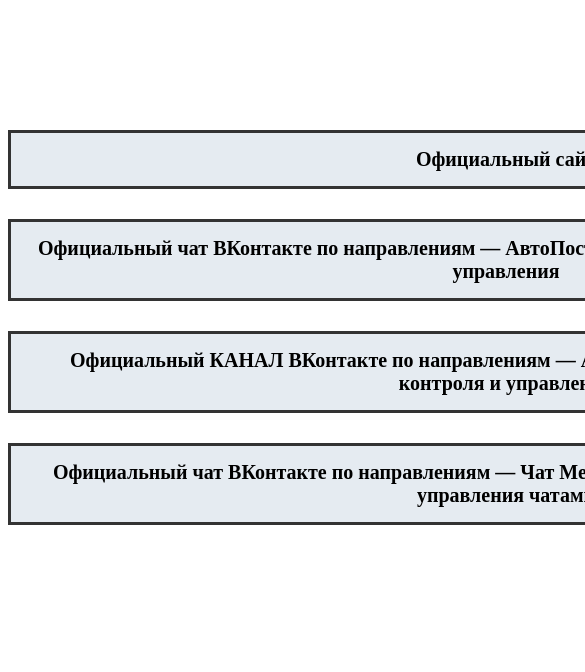
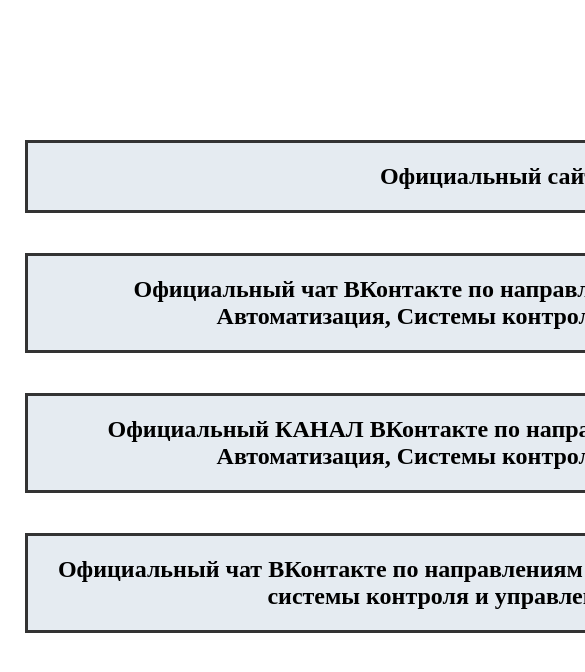
Before and after one commit to coder-links/cc, a plain HTML site: page links.html in a window 390 px wide. Shown: the top 672 px of the page, 585 px wide, since content can reach past the window. Drawn offline with Linux system fonts and the light colour scheme.

Commit message:
Add files via upload

```diff
--- a/links.html
+++ b/links.html
@@ -26,6 +26,15 @@
 				background: linear-gradient(to bottom, #fcfff4, #e9e9ce);
 				color: #a00;
 			}
+
+			@media screen and (max-width: 1000px) {
+				a {
+					font-size: 24px;
+					width: 880px;
+					padding: 20px;
+					margin-top: 40px;
+				}
+			}
 		</style>
 	</head>
 
```
